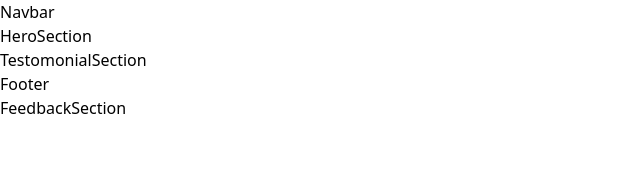
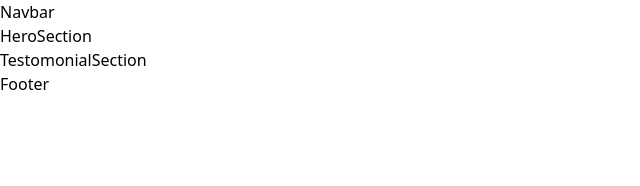
Before and after one commit to satender9586/trustonservices-client, a Next.js app: page /pages/landing in a window 1280 px wide. Shown: the top 186 px of the page, without its empty margins (0-640 px from the left). Built offline with nearby package versions, Linux system fonts and the light colour scheme.

Commit message:
feature/navbar-fedback-section-remove

```diff
--- a/src/app/pages/landing/page.jsx
+++ b/src/app/pages/landing/page.jsx
@@ -3,7 +3,7 @@ import Navbar from '@/app/components/layout/Navbar'
 import HeroSection from './components/HeroSection'
 import Footer from '@/app/components/layout/Footer'
 import TestomonialSection from './components/TestomonialSection'
-import FeedbackSection from './components/FeedbackSection'
+
 
 const Landing = () => {
   return (
@@ -12,7 +12,6 @@ const Landing = () => {
         <HeroSection/>
         <TestomonialSection/>
         <Footer/>
-        <FeedbackSection/>
     </>
   )
 }
```
